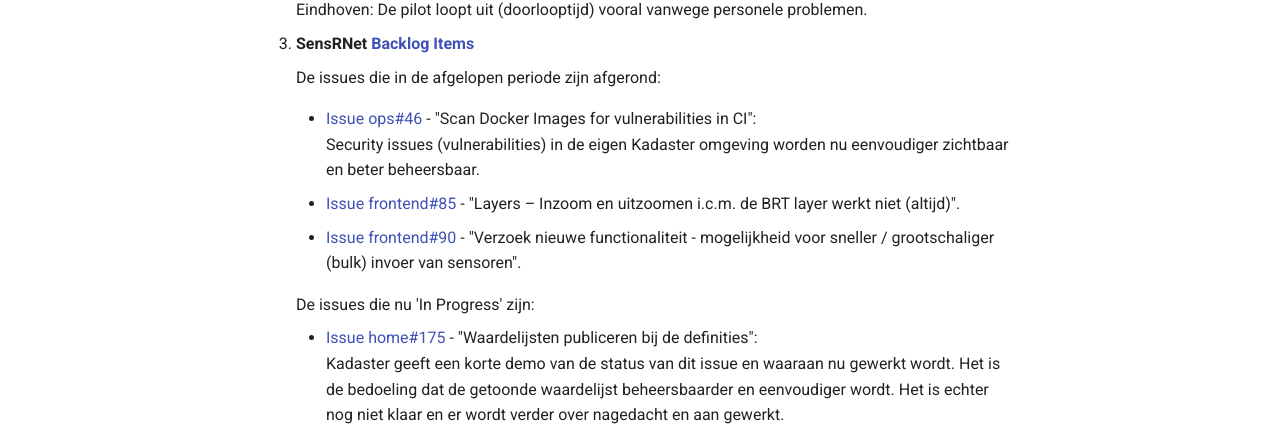
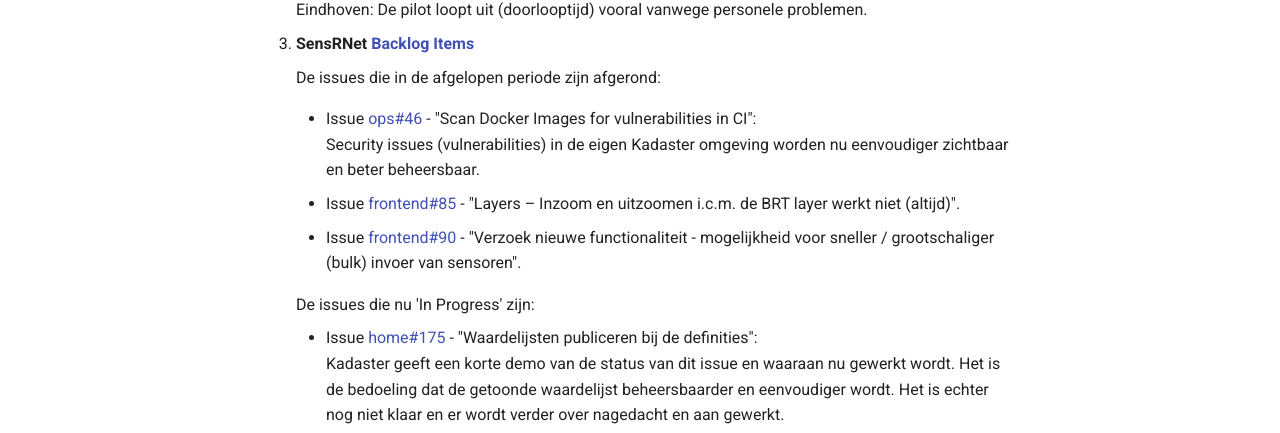
Before and after one commit to kadaster-labs/sensrnet-home, an MkDocs documentation site: the page built from docs/notes/2022-03-09-FAB-notes.md, in a window 1280 px wide and 900 px high, scrolled down 1089 px. Shown: the part 277-710 px from the top of the window. Built offline with MkDocs 1.6.1 and Material for MkDocs 9.7.7, drawn with Linux system fonts in a browser that asks for light colours; comment, search, counter and statistics services are not loaded.

```diff
--- a/docs/notes/2022-03-09-FAB-notes.md
+++ b/docs/notes/2022-03-09-FAB-notes.md
@@ -49,16 +49,16 @@ Onderwerpen:
 
      De issues die in de afgelopen periode zijn afgerond:
 
-     - [Issue ops#46](https://github.com/kadaster-labs/sensrnet-ops/issues/46) - "Scan Docker Images for vulnerabilities in CI":
+     - Issue [ops#46](https://github.com/kadaster-labs/sensrnet-ops/issues/46) - "Scan Docker Images for vulnerabilities in CI":
        Security issues (vulnerabilities) in de eigen Kadaster omgeving worden nu eenvoudiger zichtbaar en beter beheersbaar.
 
-     - [Issue frontend#85](https://github.com/kadaster-labs/sensrnet-registry-frontend/issues/85) - "Layers – Inzoom en uitzoomen i.c.m. de BRT layer werkt niet (altijd)".
+     - Issue [frontend#85](https://github.com/kadaster-labs/sensrnet-registry-frontend/issues/85) - "Layers – Inzoom en uitzoomen i.c.m. de BRT layer werkt niet (altijd)".
 
-     - [Issue frontend#90](https://github.com/kadaster-labs/sensrnet-registry-frontend/issues/90) - "Verzoek nieuwe functionaliteit - mogelijkheid voor sneller / grootschaliger (bulk) invoer van sensoren".
+     - Issue [frontend#90](https://github.com/kadaster-labs/sensrnet-registry-frontend/issues/90) - "Verzoek nieuwe functionaliteit - mogelijkheid voor sneller / grootschaliger (bulk) invoer van sensoren".
 
      De issues die nu 'In Progress' zijn:
 
-     - [Issue home#175](https://github.com/kadaster-labs/sensrnet-home/issues/175) - "Waardelijsten publiceren bij de definities":
+     - Issue [home#175](https://github.com/kadaster-labs/sensrnet-home/issues/175) - "Waardelijsten publiceren bij de definities":
        Kadaster geeft een korte demo van de status van dit issue en waaraan nu gewerkt wordt.
        Het is de bedoeling dat de getoonde waardelijst beheersbaarder en eenvoudiger wordt.
        Het is echter nog niet klaar en er wordt verder over nagedacht en aan gewerkt.
```
